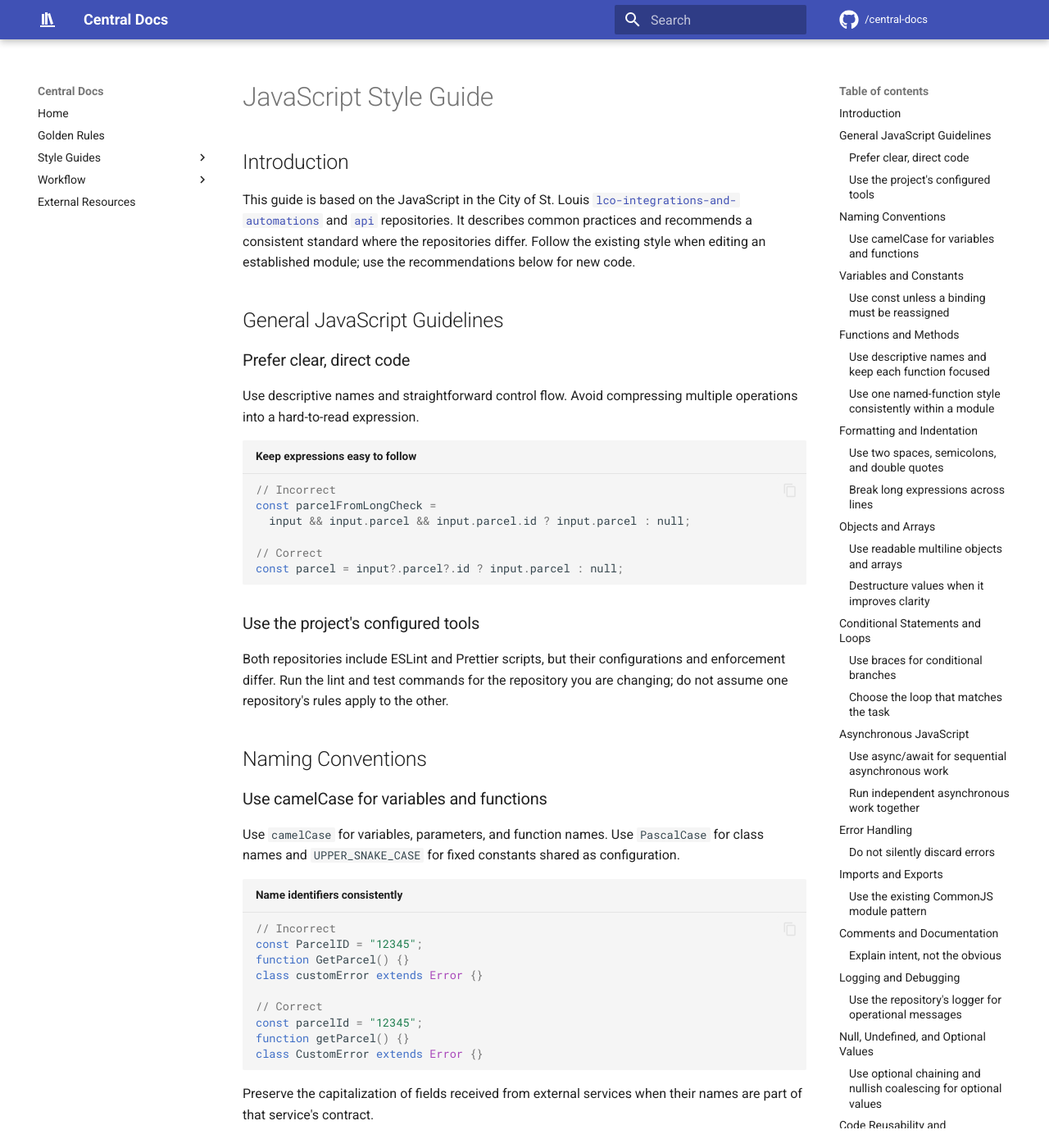
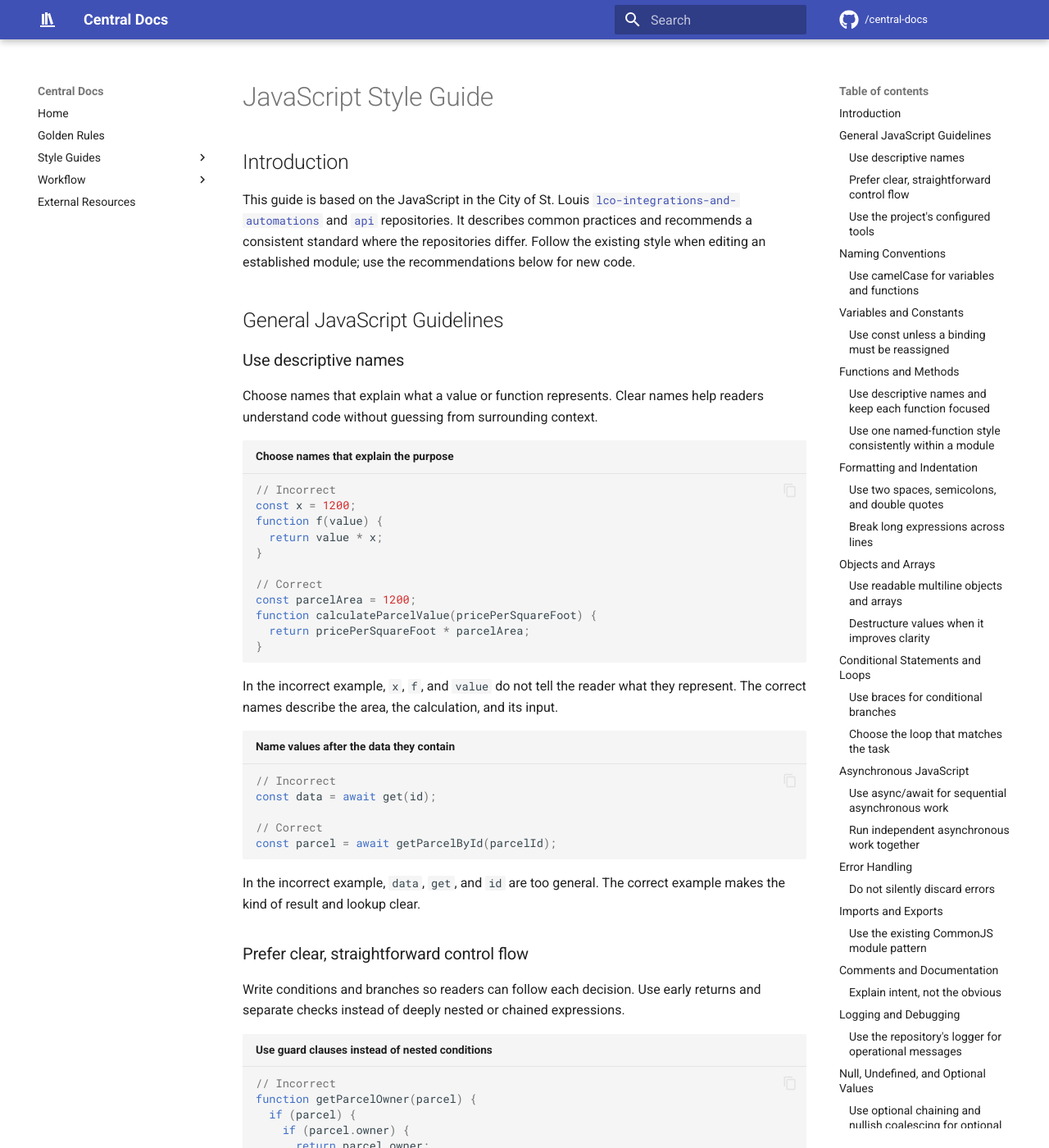
Before and after one commit to city-of-saint-louis/central-docs, an MkDocs documentation site: the page built from docs/JSGuidelines.md, in a window 1280 px wide and 1400 px high. Shown: the whole window at 82% size. Built offline with MkDocs 1.6.1 and Material for MkDocs 9.7.7, drawn with Linux system fonts in a browser that asks for light colours; comment, search, counter and statistics services are not loaded; some of the changed text lies outside the part shown.

Commit message:
docs: seperate naming and control flow guidelines

````diff
--- a/docs/JSGuidelines.md
+++ b/docs/JSGuidelines.md
@@ -11,19 +11,93 @@ recommendations below for new code.
 
 ## General JavaScript Guidelines
 
-### Prefer clear, direct code
+### Use descriptive names
 
-Use descriptive names and straightforward control flow. Avoid compressing
-multiple operations into a hard-to-read expression.
+Choose names that explain what a value or function represents. Clear names help
+readers understand code without guessing from surrounding context.
 
-```javascript title="Keep expressions easy to follow"
+```javascript title="Choose names that explain the purpose"
 // Incorrect
-const parcelFromLongCheck =
-  input && input.parcel && input.parcel.id ? input.parcel : null;
+const x = 1200;
+function f(value) {
+  return value * x;
+}
 
 // Correct
-const parcel = input?.parcel?.id ? input.parcel : null;
+const parcelArea = 1200;
+function calculateParcelValue(pricePerSquareFoot) {
+  return pricePerSquareFoot * parcelArea;
+}
 ```
+
+In the incorrect example, `x`, `f`, and `value` do not tell the reader what
+they represent. The correct names describe the area, the calculation, and its
+input.
+
+```javascript title="Name values after the data they contain"
+// Incorrect
+const data = await get(id);
+
+// Correct
+const parcel = await getParcelById(parcelId);
+```
+
+In the incorrect example, `data`, `get`, and `id` are too general. The correct
+example makes the kind of result and lookup clear.
+
+### Prefer clear, straightforward control flow
+
+Write conditions and branches so readers can follow each decision. Use early
+returns and separate checks instead of deeply nested or chained expressions.
+
+```javascript title="Use guard clauses instead of nested conditions"
+// Incorrect
+function getParcelOwner(parcel) {
+  if (parcel) {
+    if (parcel.owner) {
+      return parcel.owner;
+    } else {
+      return "Unknown";
+    }
+  } else {
+    return "Missing";
+  }
+}
+
+// Correct
+function getParcelOwner(parcel) {
+  if (!parcel) {
+    return "Missing";
+  }
+
+  if (!parcel.owner) {
+    return "Unknown";
+  }
+
+  return parcel.owner;
+}
+```
+
+The incorrect example nests checks, making the possible outcomes harder to
+scan. The correct example handles missing cases first, then returns the owner.
+
+```javascript title="Prefer explicit branches to chained ternaries"
+// Incorrect
+const status = !parcel ? "Missing" : parcel.active ? "Active" : "Inactive";
+
+// Correct
+let status;
+if (!parcel) {
+  status = "Missing";
+} else if (parcel.active) {
+  status = "Active";
+} else {
+  status = "Inactive";
+}
+```
+
+The chained ternary in the incorrect example hides multiple decisions in one
+line. The correct example gives each outcome its own readable branch.
 
 ### Use the project's configured tools
 
````
